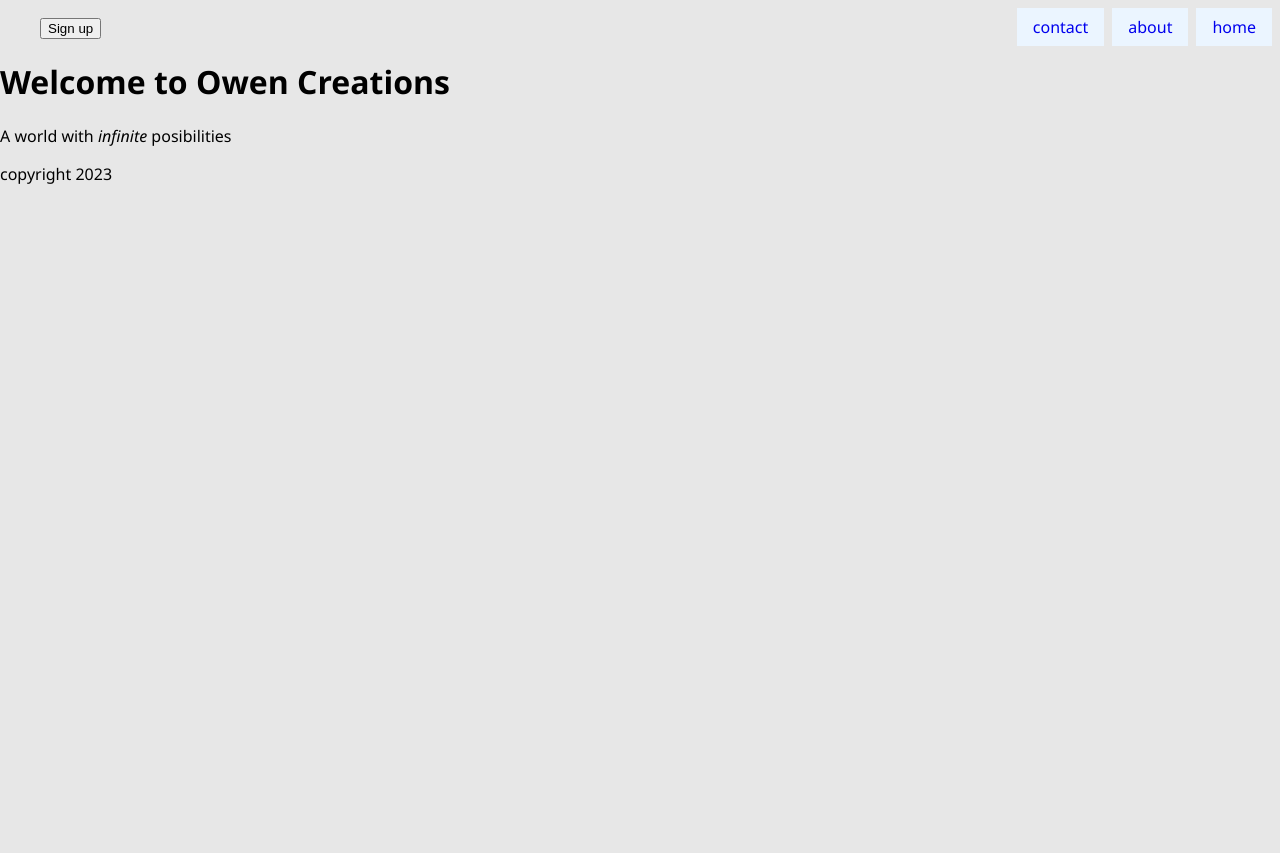
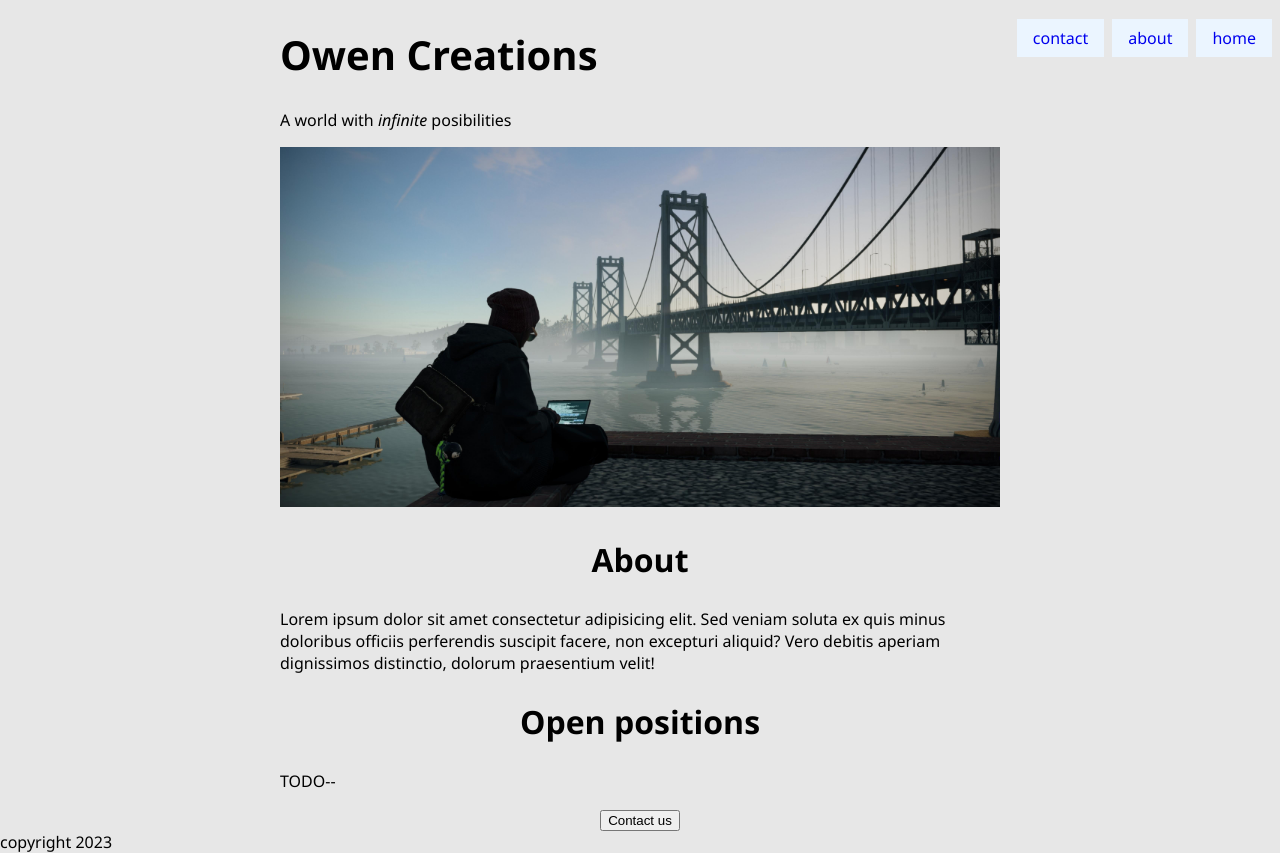
Before and after one commit to Addiowen/owencreations, a Flask app: page / in a window 1280 px wide. Before the commit the page ends 184 px from the top, so only its background shows below. Run offline with Flask 3, Linux system fonts and the light colour scheme.

Commit message:
updated css

```diff
--- a/static/main.css
+++ b/static/main.css
@@ -20,3 +20,23 @@ nav ul li a:hover {
     background-color: black;
     color: white;
 }
+h1 {
+    font-size: 40px;
+    text-align: left;
+}
+h2 {
+    font-size: 32px;
+    text-align: center;
+}
+#banner{
+    width: 100%;
+    height: 360px;
+    object-fit: cover;
+}
+#container {
+    max-width: 720px;
+    margin: 0 auto 0 auto;
+}
+.btn {
+    text-align: center;
+}
--- a/templates/index.html
+++ b/templates/index.html
@@ -12,12 +12,21 @@
             <li><a href="#">home</a></li>
             <li><a href="#">about</a></li>
             <li><a href="#">contact</a></li>
-            <button class="btn-signup">Sign up</button>
         </ul>
     </nav>
-    <div class="container">
-        <h1>Welcome to Owen Creations</h1>
+    <div id="container">
+        <h1>Owen Creations</h1>
         <p>A world with <em>infinite</em> posibilities</p>
+        <img src="static/banner.jpg" id="banner" alt="background image" height="320">
+
+        <h2>About</h2>
+        <p>Lorem ipsum dolor sit amet consectetur adipisicing elit. Sed veniam soluta ex quis minus doloribus officiis perferendis suscipit facere, non excepturi aliquid? Vero debitis aperiam dignissimos distinctio, dolorum praesentium velit!</p>
+
+        <h2>Open positions</h2>
+        <p>TODO--</p>
+        <div class="btn">
+            <button>Contact us</button>
+        </div>
     </div>
     <footer>copyright 2023</footer>
 </body>
```
Also changed, not shown: static/banner.jpg (added).
